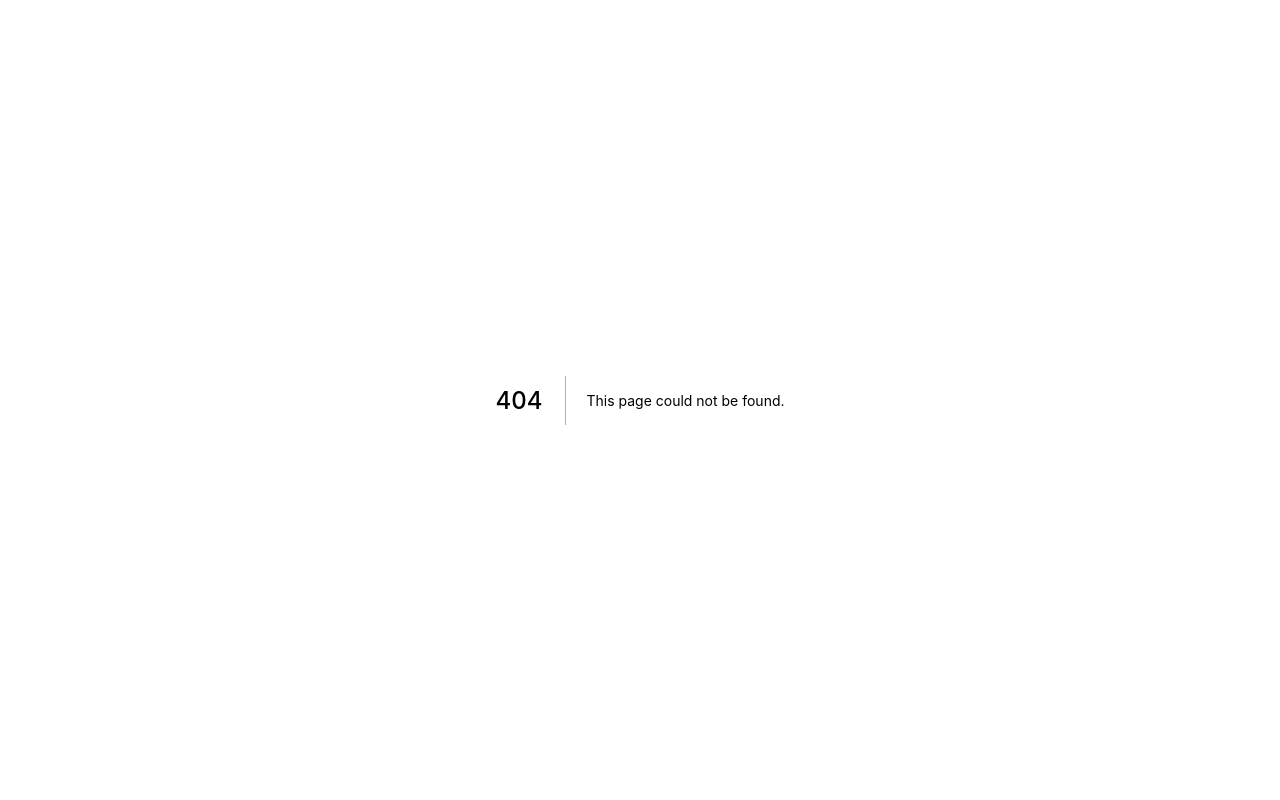
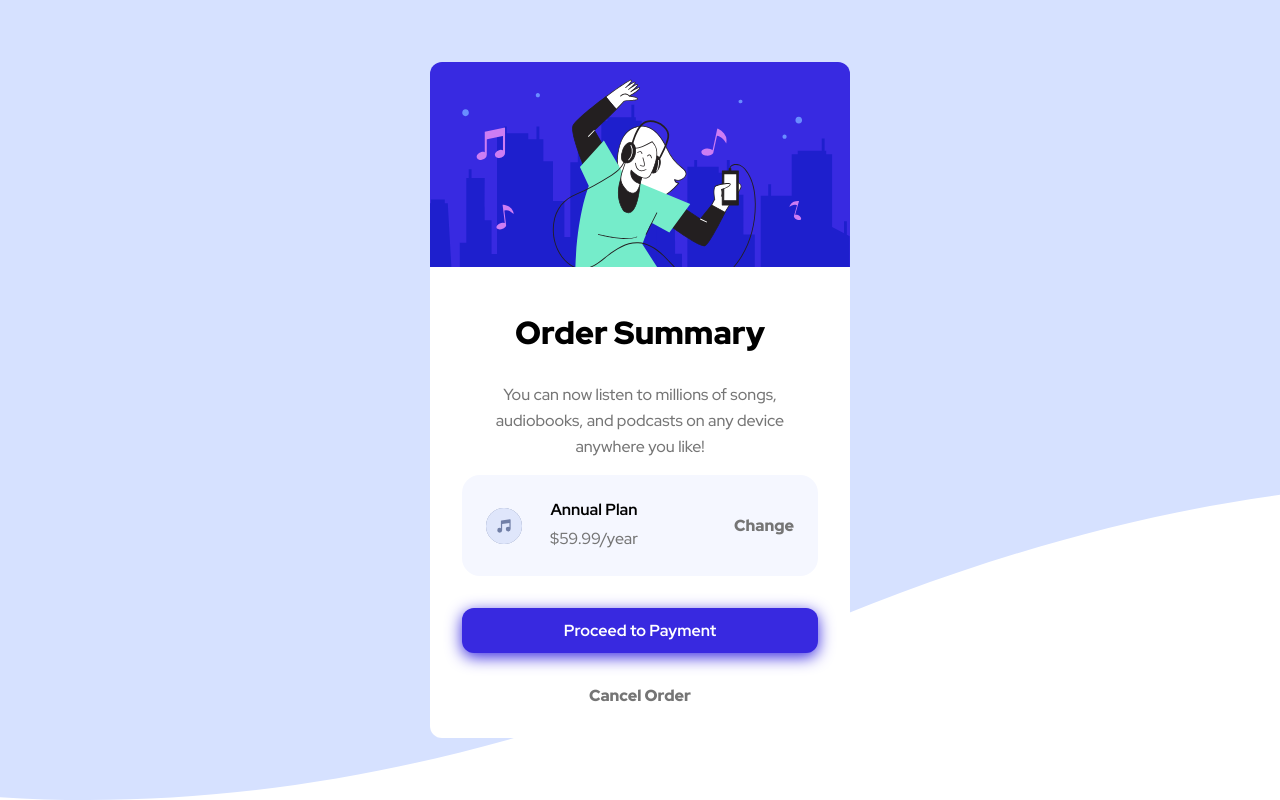
Before and after one commit to j606888/playground-next, a Next.js app: page /order-summary in a window 1280 px wide. Before the commit this address had no page. Built offline with nearby package versions, Linux system fonts and the light colour scheme.

Commit message:
OrderSummary done

```diff
--- /dev/null
+++ b/pages/order-summary.js
@@ -0,0 +1,19 @@
+import React from 'react'
+import OrderSummary from '../src/frontendmentor/OrderSummary'
+import styled from 'styled-components'
+
+const Container = styled.div`
+  background-image: url("/pattern-background-mobile.svg");
+  background-size: cover;
+  background-repeat: no-repeat;
+  width: 100%;
+  min-height: 100vh;
+  display: flex;
+  align-items: center;
+  justify-content: center;
+`
+const Demo = () => {
+  return <Container><OrderSummary /></Container>
+}
+
+export default Demo
--- a/src/frontendmentor/OrderSummary/Plan.js
+++ b/src/frontendmentor/OrderSummary/Plan.js
@@ -13,7 +13,7 @@ const Container = styled.div`
   background: none;
   background-color: hsl(225, 100%, 98%);
   border-radius: 18px;
-  padding: 32px;
+  padding: 24px;
   display: flex;
   gap: 28px;
   align-items: center;
--- a/src/frontendmentor/OrderSummary/index.js
+++ b/src/frontendmentor/OrderSummary/index.js
@@ -1,16 +1,95 @@
 import React from 'react'
 import styled from 'styled-components'
+import Plan from './Plan'
 
 const Container = styled.div`
+  * {
+    font-family: "Red Hat Display", sans-serif;
+    font-size: 16px;
+    box-sizing: border-box;
+  }
+
+  width: 420px;
+  border-radius: 12px;
+  overflow: hidden;
+
+  img {
+    width: 100%;
+    display: block;
+  }
+`
+
+const Content = styled.div`
+  padding: 32px;
+  background-color: white;
+  display: flex;
+  flex-direction: column;
+  text-align: center;
+
+  h1 {
+    font-size: 32px;
+    font-weight: 800;
+    margin: 12px;s
+  }
+
+  p {
+    color: #757575;
+    font-weight: 500;
+    line-height: 160%;
+  }
+
+  a {
+    font-weight: 800;
+    color: #757575;
+    text-decoration: none;
+
+    &:hover {
+      color: #444;
+    }
+  }
+`
+
+const PaymentButton = styled.button`
+  width: 100%;
+  color: white;
+  background-color: hsl(245, 75%, 52%);
+  padding: 12px 0;
+  border: none;
+  border-radius: 12px;
+  font-weight: 700;
+  box-shadow: 0 4px 16px hsl(245, 75%, 52%);
+  margin: 32px 0;
+  transition: all 0.1s ease-in;
+
+  &:hover {
+    cursor: pointer;
+    background-color: #673ab7;
+    box-shadow: 0 4px 16px #673ab7;
+  }
 `
 
 const OrderSummary = () => {
   return (
-    <Container>
-      Order Summary You can now listen to millions of songs, audiobooks, and
-      podcasts on any device anywhere you like! Annual Plan $59.99/year Change
-      Proceed to Payment Cancel Order
-    </Container>
+    <>
+      <link
+        href="https://fonts.googleapis.com/css2?family=Red+Hat+Display:wght@500;700;900&display=swap"
+        rel="stylesheet"
+      />
+
+      <Container>
+        <img src="illustration-hero.svg" alt="hero" />
+        <Content>
+          <h1>Order Summary</h1>
+          <p>
+            You can now listen to millions of songs, audiobooks, and podcasts on
+            any device anywhere you like!
+          </p>
+          <Plan />
+          <PaymentButton>Proceed to Payment</PaymentButton>
+          <a href="#">Cancel Order</a>
+        </Content>
+      </Container>
+    </>
   )
 }
 
```
Also changed, not shown: 1 other file (tests, documents, lock files or other folders).
